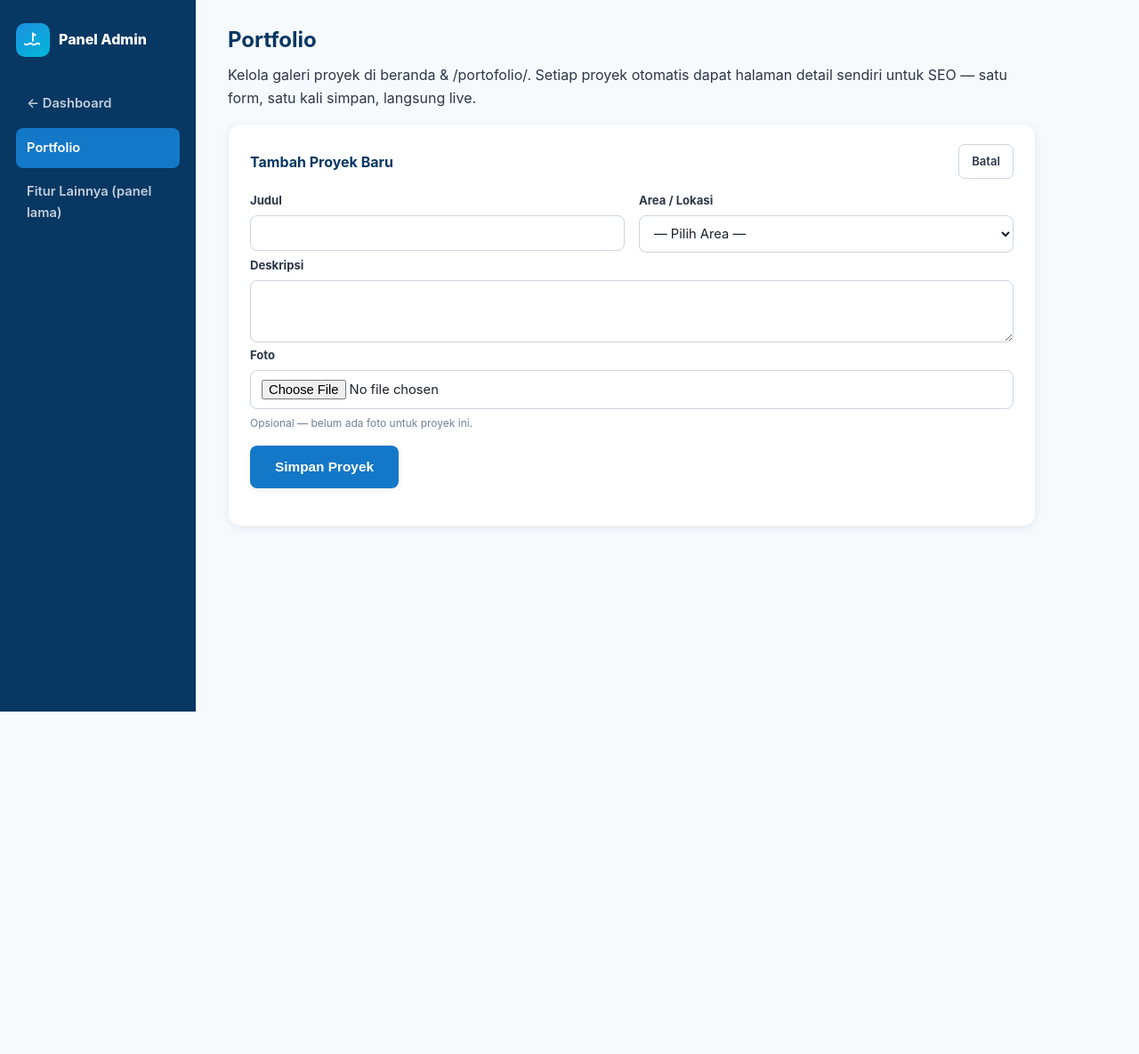
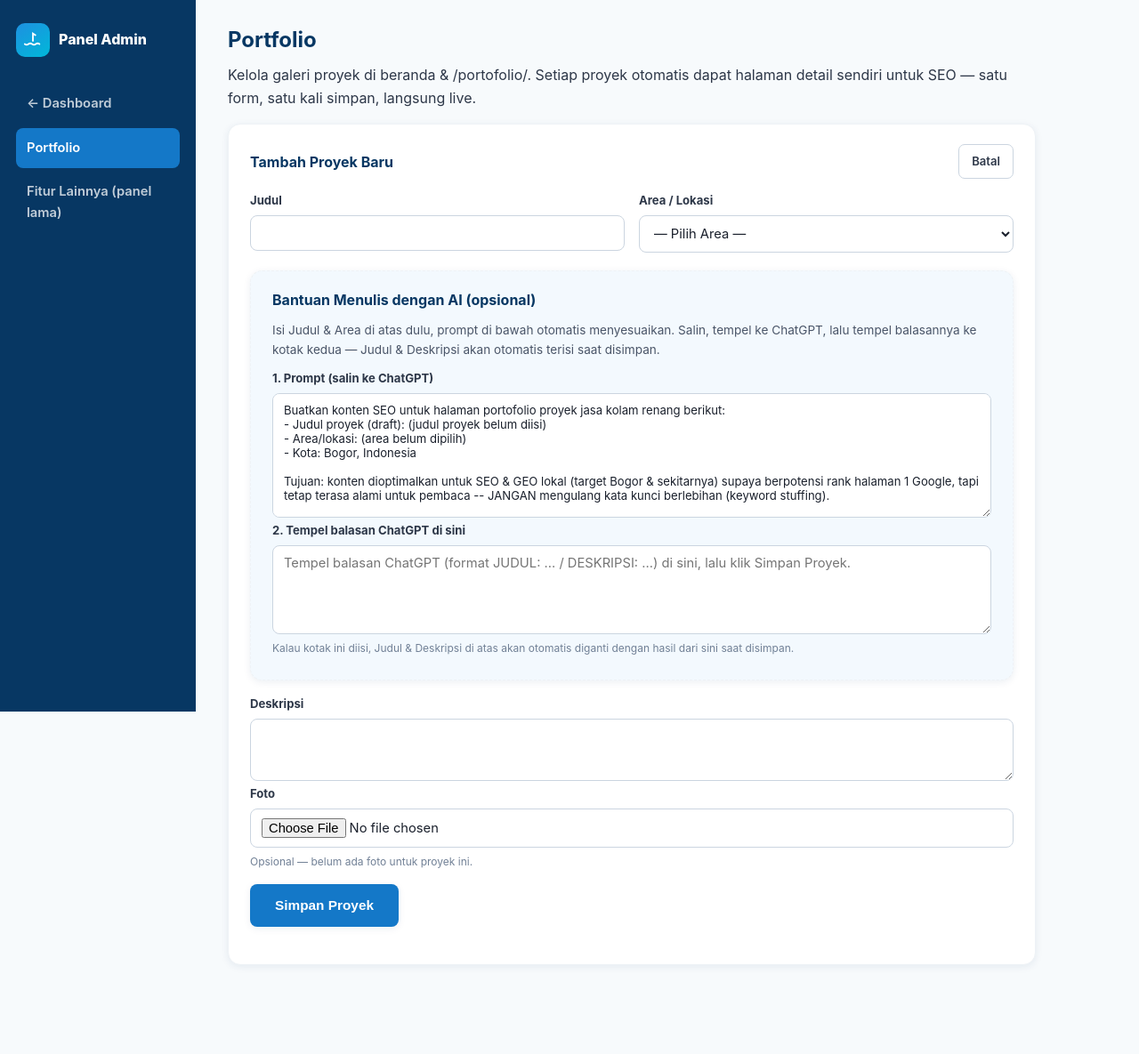
Before and after one commit to bintangasia21-web/jasakolamrenangbogor, a PHP site: page /edit-portfolio.php?new=1 in a window 1280 px wide. Shown: the whole page at 89% size. Before the commit the page ends 800 px from the top, so only its background shows below. Run offline with PHP 8.4, Linux system fonts and the light colour scheme; tables that the repository leaves empty hold one stand-in row (values such as "Sample post").

Commit message:
Tambah bantuan menulis Deskripsi Portfolio pakai AI (ChatGPT)
Alur: admin isi Judul + Area di form, kotak prompt otomatis
menyesuaikan (JS murni templating teks di browser, tanpa fetch/AJAX
sama sekali -- tidak membawa balik risiko yang sama seperti panel
admin lama). Admin salin prompt itu ke ChatGPT, tempel balasannya ke
kotak kedua, lalu klik Simpan -- server mem-parsing format "JUDUL: .../
DESKRIPSI: ..." dan otomatis mengisi Judul & Deskripsi dari situ
sebelum disimpan. Prompt yang dibuat eksplisit meminta konten
dioptimalkan untuk SEO/GEO lokal (Bogor) tanpa keyword stuffing.

```diff
--- a/edit-portfolio.php
+++ b/edit-portfolio.php
@@ -20,6 +20,23 @@ function redirect_with($params) {
     exit;
 }
 
+/**
+ * Baca hasil paste dari ChatGPT (format "JUDUL: ..." / "DESKRIPSI: ...",
+ * lihat prompt yang dibuat di bagian form) dan pisahkan jadi field
+ * terpisah. Kalau formatnya tidak cocok, kembalikan null untuk field
+ * itu -- pemanggil tetap pakai nilai yang diketik manual di form.
+ */
+function parse_ai_response($text) {
+    $result = ['title' => null, 'desc' => null];
+    if (preg_match('/JUDUL\s*:\s*(.+)/i', $text, $m)) {
+        $result['title'] = trim($m[1]);
+    }
+    if (preg_match('/DESKRIPSI\s*:\s*(.+)/is', $text, $m)) {
+        $result['desc'] = trim($m[1]);
+    }
+    return $result;
+}
+
 if ($_SERVER['REQUEST_METHOD'] === 'POST') {
     $action = $_POST['action'] ?? '';
 
@@ -29,6 +46,16 @@ if ($_SERVER['REQUEST_METHOD'] === 'POST') {
         $area = trim($_POST['area'] ?? '');
         $desc = trim($_POST['desc'] ?? '');
         $backParams = $id ? ['id' => $id] : ['new' => 1];
+
+        // Kalau admin menempel balasan ChatGPT, hasil parsingnya
+        // menggantikan Judul/Deskripsi yang diketik manual -- itu memang
+        // tujuan alur ini (isi lewat AI, bukan pelengkap).
+        $aiPaste = trim($_POST['ai_paste'] ?? '');
+        if ($aiPaste !== '') {
+            $parsed = parse_ai_response($aiPaste);
+            if ($parsed['title'] !== null) $title = $parsed['title'];
+            if ($parsed['desc'] !== null) $desc = $parsed['desc'];
+        }
 
         if ($title === '') {
             redirect_with($backParams + ['error' => 'Judul wajib diisi.']);
@@ -192,6 +219,19 @@ $showForm = $editId || $isNew;
               </select>
             </div>
           </div>
+          <div class="admin-card" style="background:var(--blue-50);border-style:dashed;margin:16px 0">
+            <div class="admin-card-head"><h4 style="margin:0">Bantuan Menulis dengan AI (opsional)</h4></div>
+            <p style="color:var(--gray-600);font-size:.85rem;margin:0 0 10px">Isi Judul &amp; Area di atas dulu, prompt di bawah otomatis menyesuaikan. Salin, tempel ke ChatGPT, lalu tempel balasannya ke kotak kedua — Judul &amp; Deskripsi akan otomatis terisi saat disimpan.</p>
+            <div class="field full">
+              <label>1. Prompt (salin ke ChatGPT)</label>
+              <textarea id="ai-prompt-box" readonly style="min-height:140px;font-size:.82rem" onclick="this.select()"></textarea>
+            </div>
+            <div class="field full">
+              <label>2. Tempel balasan ChatGPT di sini</label>
+              <textarea name="ai_paste" placeholder="Tempel balasan ChatGPT (format JUDUL: ... / DESKRIPSI: ...) di sini, lalu klik Simpan Proyek." style="min-height:100px"></textarea>
+              <small>Kalau kotak ini diisi, Judul &amp; Deskripsi di atas akan otomatis diganti dengan hasil dari sini saat disimpan.</small>
+            </div>
+          </div>
           <div class="field full">
             <label>Deskripsi</label>
             <textarea name="desc"><?= h($formDesc) ?></textarea>
@@ -212,6 +252,36 @@ $showForm = $editId || $isNew;
           </div>
         </form>
       </div>
+      <script>
+      // Murni templating teks di browser (tanpa fetch/AJAX/state) --
+      // hanya mengisi kotak prompt supaya bisa disalin ke ChatGPT.
+      // Tidak berkomunikasi ke server sama sekali, jadi tidak membawa
+      // balik risiko yang sama seperti panel admin lama.
+      (function () {
+        var titleInput = document.querySelector('form input[name="title"]');
+        var areaSelect = document.querySelector('form select[name="area"]');
+        var promptBox = document.getElementById('ai-prompt-box');
+        if (!titleInput || !areaSelect || !promptBox) return;
+
+        function updatePrompt() {
+          var title = titleInput.value.trim() || '(judul proyek belum diisi)';
+          var area = areaSelect.value || '(area belum dipilih)';
+          promptBox.value =
+            'Buatkan konten SEO untuk halaman portofolio proyek jasa kolam renang berikut:\n' +
+            '- Judul proyek (draft): ' + title + '\n' +
+            '- Area/lokasi: ' + area + '\n' +
+            '- Kota: Bogor, Indonesia\n\n' +
+            'Tujuan: konten dioptimalkan untuk SEO & GEO lokal (target Bogor & sekitarnya) supaya berpotensi rank halaman 1 Google, tapi tetap terasa alami untuk pembaca -- JANGAN mengulang kata kunci berlebihan (keyword stuffing).\n\n' +
+            'Balas PERSIS dengan format berikut, tanpa tambahan teks lain:\n' +
+            'JUDUL: [judul proyek yang menarik, mengandung nama lokasi secara alami, maksimal 60 karakter]\n' +
+            'DESKRIPSI: [deskripsi proyek sekitar 50-70 kata, sebutkan lokasi & jenis layanan secara natural, meyakinkan calon pelanggan sekaligus ramah SEO]';
+        }
+
+        titleInput.addEventListener('input', updatePrompt);
+        areaSelect.addEventListener('change', updatePrompt);
+        updatePrompt();
+      })();
+      </script>
     <?php else: ?>
       <div class="toolbar">
         <a href="edit-portfolio.php?new=1" class="btn btn-secondary">+ Tambah Proyek</a>
```
